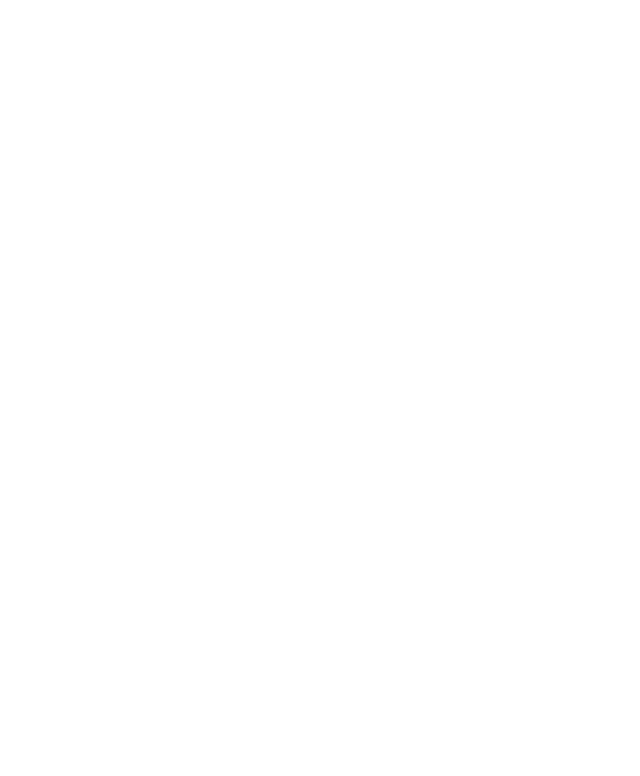
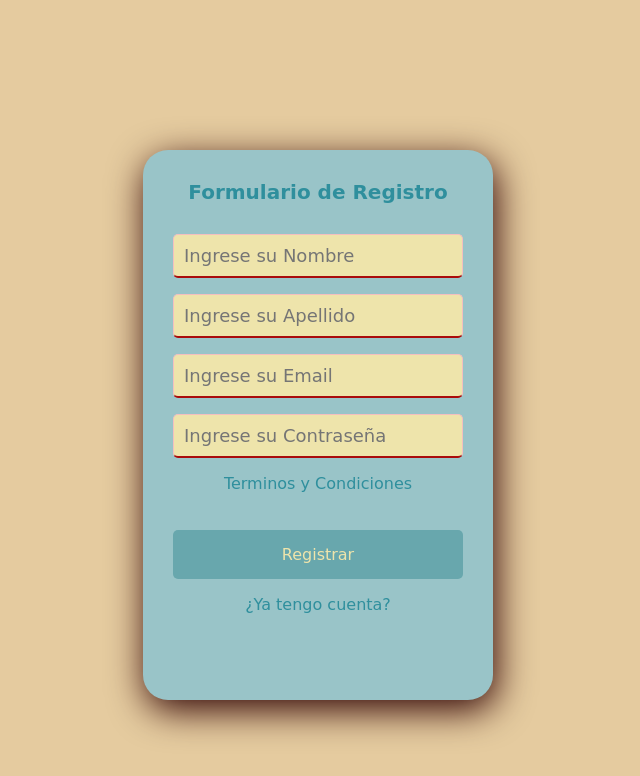
Before and after one commit to grupo-8-rayuela/rayuela-auxiliar, a website: page views/register.html in a window 1280 px wide. Shown: the whole page, without its empty margins (322-962 px from the left). Drawn offline with Linux system fonts and the light colour scheme; a web font is replaced by a local one.

Commit message:
creacion formulario registro y formulario login. se modifica package.jon

```diff
--- /dev/null
+++ b/public/css/login-styles.css
@@ -0,0 +1,86 @@
+* {
+    margin: 0;
+    padding: 0;
+    box-sizing: border-box;
+}
+
+
+body {
+    font-family: 'Finger Paint', cursive;
+    background-color: #B9F8D3;
+}
+
+.form-login {
+    width: 320px;
+    height: 320px;
+    background: #9FC088;
+    margin: auto;
+    margin-top: 200px;
+    box-shadow: 3px 10px 37px #085E7D;
+    padding: 20px 30px;
+    border-top: 4px solid #9FC088;
+    color: #219F94;
+    font-family: 'Finger Paint', cursive;
+    border-radius: 25px;
+}
+
+.form-login h5 {
+    margin: 0;
+    text-align: center;
+    height: 40px;
+    margin-bottom: 20px;
+    /*border-bottom: 1px solid #E8C07D;*/
+    font-size: 20px;
+}
+
+.controls {
+    width: 100%;
+    border: 1px solid #017bab;
+    margin-bottom: 15px;
+    padding: 11px 10px;
+    background: #361500;
+    font-size: 14px;
+    font-weight: bold ;
+    font-family: 'Finger Paint', cursive;
+    color: #603601;
+    background-color: #E4E9BE;
+    border-radius: 5px;
+    border-bottom: 2px solid #085E7D;
+}
+
+.buttons {
+    width: 100%;
+    height: 40px;
+    background: #CC704B;
+    color: #E4E9BE;
+    margin-bottom: 16px;
+    border-radius: 5px;
+    font-family: 'Finger Paint', cursive;
+    border: none;
+}
+
+.buttons:hover {
+    color: #9C0F48;
+}
+
+.buttons:active {
+    color: #E4E9BE;
+    border: 2px solid #9C0F48;
+}
+
+.form-login p {
+    height: 40px;
+    text-align: center;
+    /*border-bottom: 1px solid #E8C07D; */
+}
+
+.form-login a {
+    color: #219F94;
+    text-decoration: none;
+    font-size: 14px;
+}
+
+.form-login a:hover {
+    text-decoration: underline;
+    color: #FFD32D;
+}
--- /dev/null
+++ b/public/css/registro-styles.css
@@ -0,0 +1,97 @@
+* {
+    margin: 0;
+    padding: 0;
+    box-sizing: border-box;
+    font-family: 'Finger Paint', cursive;
+}
+
+body {
+    width: 100%;
+    height: 100%;
+    background: #E5CB9F
+}
+
+/*.bg {
+
+}*/
+
+.form-register {
+    height: 550px;
+    width: 350px;
+    background: #8f1b5a;
+    padding: 30px;
+    margin: auto;
+    margin-top: 150px;
+    border-radius: 25px;
+    /*font-family: 'calibri';*/
+    color: white;
+    box-shadow: 3px 10px 37px rgb(48, 2, 2);
+    background: #99C4C8
+}
+
+.form-register h4 {
+    font-size: 20px;
+    margin-bottom: 30px;
+    color: #2F8F9D;
+    /*border-bottom: 1px solid #D3ECA7 ;*/
+    text-align: center;
+}
+
+.controls {
+    width: 100%;
+    background: #EEE4AB;
+    padding: 10px;
+    border-radius: 4px;
+    margin-bottom: 16px;
+    border: 1px solid#F4BFBF;
+    /*font-family: 'calibri';*/
+    font-size: 18px;
+    color: #570A57;
+    border-radius: 5px;
+    font-family: 'Finger Paint', cursive;
+    border-bottom: 2px solid #aa0c0c;
+}
+
+.form-register p {
+    height: 40px;
+    text-align: center;
+    font-size: 16px;
+    /*line-height: 50px;*/
+    color: #2F8F9D;
+}
+
+.form-register a {
+    color: white;
+    text-decoration: none;
+    color: #2F8F9D;
+}
+
+.form-register a:hover {
+    color: #B3E8E5;
+    text-decoration: underline;
+}
+
+.form-register .botons {
+    width: 100%;
+    background: #68A7AD;
+    border: none;
+    padding: 15px;
+    color: #EEE4AB;
+    margin: 16px 0;
+    font-size: 16px;
+    border-radius: 5px;
+}
+
+.botons:hover {
+    color: #006E7F;
+}
+
+.botons:active {
+    color: #EEE4AB;
+    border: 2px solid #006E7F;
+}
+
+/*.borde-bajo {
+    margin-top: 5px;
+    /*border-bottom: 1px solid #D3ECA7 ;
+}*/
--- a/views/register.html
+++ b/views/register.html
@@ -1,14 +1,28 @@
 <!DOCTYPE html>
-<html lang="en">
+<html lang="es">
 <head>
     <meta charset="UTF-8">
     <meta http-equiv="X-UA-Compatible" content="IE=edge">
     <meta name="viewport" content="width=device-width, initial-scale=1.0">
-    <title>Registrate Rayuela</title>
-    <link rel="stylesheet" href="/css/styles.css">
-
+    <link rel="stylesheet" href="/css/registro-styles.css">
+    <link rel="preconnect" href="https://fonts.googleapis.com">
+    <link rel="preconnect" href="https://fonts.gstatic.com" crossorigin>
+    <link href="https://fonts.googleapis.com/css2?family=Finger+Paint&display=swap" rel="stylesheet">
+    <title>Formulario de Registro</title>
 </head>
 <body>
+    <div class="bg">
+    <section class="form-register">
+        <h4>Formulario de Registro</h4>
+        <input class="controls" type="text" name="nombres" id="nombres" placeholder="Ingrese su Nombre">
+        <input class="controls" type="text" name="apellidos" id="apellidos" placeholder="Ingrese su Apellido">
+        <input class="controls" type="email" name="correo" id="correo" placeholder="Ingrese su Email">
+        <input class="controls" type="password" name="nombres" id="nombres" placeholder="Ingrese su Contraseña">
+        <p><a href="#">Terminos y Condiciones</a></p>
+        <input class="botons" type="submit" value="Registrar">
+        <p><a href="#">¿Ya tengo cuenta?</a></p>
+    </section>
 
+    </div>
 </body>
 </html>
```
Also changed, not shown: package.json (+10 -2 lines), views/login.html (+14 -6 lines).
